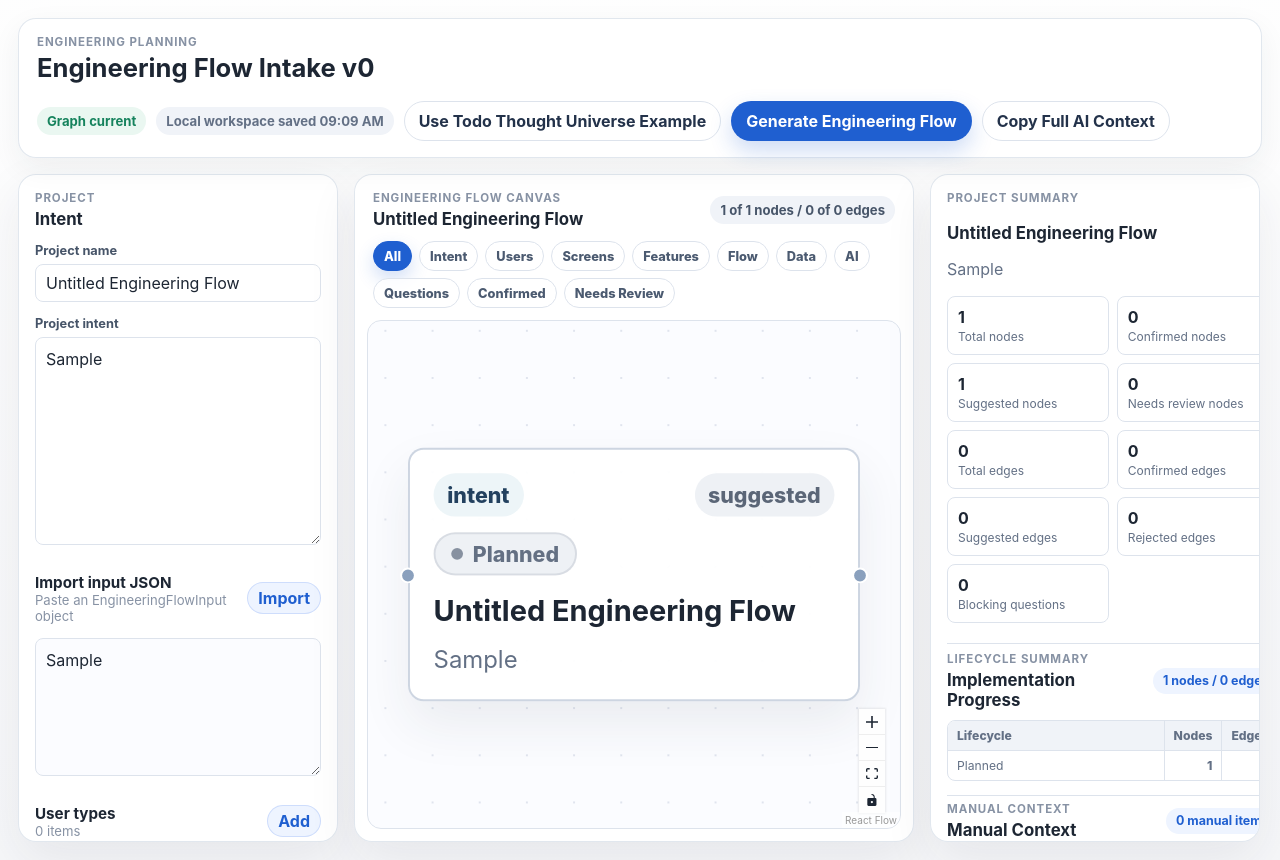
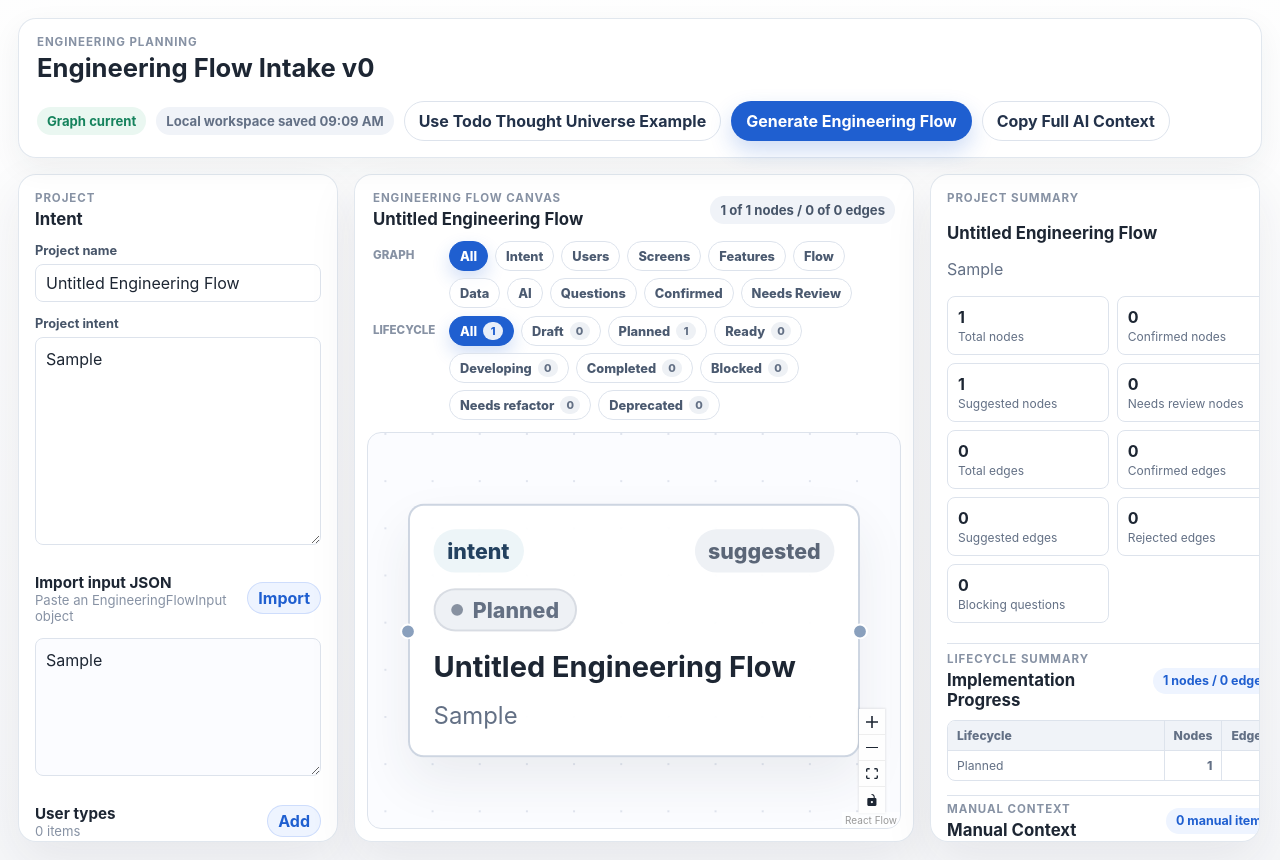
Before and after one commit to sean0900108489-cpu/EFlow, a React (Vite) app: page / in a window 1280 px wide. Both pictures are taken after typing "Sample", "Sample", "Sample", "Sample" into the empty fields and a click on the button "Generate Engineering Flow". Built offline with nearby package versions, Linux system fonts and the light colour scheme.

Commit message:
Add lifecycle canvas filters

```diff
--- a/src/components/graph/EngineeringFlowCanvas.tsx
+++ b/src/components/graph/EngineeringFlowCanvas.tsx
@@ -7,9 +7,13 @@ import {
   type NodeChange,
   type NodeMouseHandler,
 } from "@xyflow/react";
-import { useMemo, useState } from "react";
+import { useEffect, useMemo, useState } from "react";
 import "@xyflow/react/dist/style.css";
 import type { EngineeringFlowGraph } from "../../types/engineeringFlow";
+import {
+  LIFECYCLE_STATUSES,
+  type LifecycleStatus,
+} from "../../types/eflowCommand";
 import { toReactFlowEdges, toReactFlowNodes } from "../../lib/graphAdapters";
 import { EngineeringNodeCard } from "./EngineeringNodeCard";
 
@@ -54,6 +58,27 @@ const canvasFilters: Array<{ id: CanvasFilter; label: string }> = [
   { id: "needs_review", label: "Needs Review" },
 ];
 
+type LifecycleCanvasFilter = "all" | LifecycleStatus;
+
+const lifecycleFilterLabels: Record<LifecycleStatus, string> = {
+  draft: "Draft",
+  planned: "Planned",
+  ready: "Ready",
+  developing: "Developing",
+  completed: "Completed",
+  blocked: "Blocked",
+  needs_refactor: "Needs refactor",
+  deprecated: "Deprecated",
+};
+
+const lifecycleFilters: Array<{ id: LifecycleCanvasFilter; label: string }> = [
+  { id: "all", label: "All" },
+  ...LIFECYCLE_STATUSES.map((status) => ({
+    id: status,
+    label: lifecycleFilterLabels[status],
+  })),
+];
+
 export function EngineeringFlowCanvas({
   graph,
   selectedNodeId,
@@ -64,25 +89,33 @@ export function EngineeringFlowCanvas({
   onNodePositionChange,
 }: EngineeringFlowCanvasProps) {
   const [activeFilter, setActiveFilter] = useState<CanvasFilter>("all");
+  const [activeLifecycleFilter, setActiveLifecycleFilter] =
+    useState<LifecycleCanvasFilter>("all");
+
+  const lifecycleCounts = useMemo(() => {
+    const counts = Object.fromEntries(
+      LIFECYCLE_STATUSES.map((status) => [status, 0]),
+    ) as Record<LifecycleStatus, number>;
+
+    graph?.nodes.forEach((node) => {
+      counts[getDisplayedLifecycleStatus(node)] += 1;
+    });
+
+    return counts;
+  }, [graph]);
 
   const filteredDomainNodes = useMemo(() => {
     if (!graph) return [];
 
     return graph.nodes.filter((node) => {
-      if (activeFilter === "all") return true;
-      if (activeFilter === "intent") return node.type === "intent";
-      if (activeFilter === "users") return node.type === "user";
-      if (activeFilter === "screens") return node.type === "screen";
-      if (activeFilter === "features") return node.type === "feature";
-      if (activeFilter === "flow") return node.type === "flow_step";
-      if (activeFilter === "data") return node.type === "data_object";
-      if (activeFilter === "ai") return node.type === "ai_task";
-      if (activeFilter === "questions") return node.type === "question";
-      if (activeFilter === "confirmed") return node.status === "confirmed";
-      if (activeFilter === "needs_review") return node.status === "needs_review";
-      return true;
+      const matchesGraphFilter = matchesCanvasFilter(node, activeFilter);
+      const matchesLifecycleFilter =
+        activeLifecycleFilter === "all" ||
+        getDisplayedLifecycleStatus(node) === activeLifecycleFilter;
+
+      return matchesGraphFilter && matchesLifecycleFilter;
     });
-  }, [activeFilter, graph]);
+  }, [activeFilter, activeLifecycleFilter, graph]);
 
   const visibleNodeIds = useMemo(
     () => new Set(filteredDomainNodes.map((node) => node.id)),
@@ -100,6 +133,28 @@ export function EngineeringFlowCanvas({
       ),
     };
   }, [filteredDomainNodes, graph, visibleNodeIds]);
+
+  useEffect(() => {
+    if (!filteredGraph) return;
+
+    if (selectedNodeId && !visibleNodeIds.has(selectedNodeId)) {
+      onClearSelection();
+      return;
+    }
+
+    if (
+      selectedEdgeId &&
+      !filteredGraph.edges.some((edge) => edge.id === selectedEdgeId)
+    ) {
+      onClearSelection();
+    }
+  }, [
+    filteredGraph,
+    onClearSelection,
+    selectedEdgeId,
+    selectedNodeId,
+    visibleNodeIds,
+  ]);
 
   if (!graph) {
     return (
@@ -154,17 +209,44 @@ export function EngineeringFlowCanvas({
             {graph.edges.length} edges
           </span>
         </div>
-        <div className="canvas-filter-row" aria-label="Canvas filters">
+        <div className="canvas-filter-stack" aria-label="Canvas filters">
+          <div className="canvas-filter-group">
+            <span className="canvas-filter-label">Graph</span>
+            <div className="canvas-filter-row" aria-label="Graph filters">
               {canvasFilters.map((filter) => (
                 <button
                   className={`filter-chip ${activeFilter === filter.id ? "is-active" : ""}`}
                   key={filter.id}
+                  data-graph-filter={filter.id}
                   type="button"
                   onClick={() => setActiveFilter(filter.id)}
                 >
                   {filter.label}
                 </button>
               ))}
+            </div>
+          </div>
+          <div className="canvas-filter-group">
+            <span className="canvas-filter-label">Lifecycle</span>
+            <div className="canvas-filter-row" aria-label="Lifecycle filters">
+              {lifecycleFilters.map((filter) => (
+                <button
+                  className={`filter-chip ${activeLifecycleFilter === filter.id ? "is-active" : ""}`}
+                  key={filter.id}
+                  data-lifecycle-filter={filter.id}
+                  type="button"
+                  onClick={() => setActiveLifecycleFilter(filter.id)}
+                >
+                  <span>{filter.label}</span>
+                  <span className="filter-chip-count">
+                    {filter.id === "all"
+                      ? graph.nodes.length
+                      : lifecycleCounts[filter.id]}
+                  </span>
+                </button>
+              ))}
+            </div>
+          </div>
         </div>
         <div className="react-flow-shell">
           <ReactFlow
@@ -187,3 +269,27 @@ export function EngineeringFlowCanvas({
     </ReactFlowProvider>
   );
 }
+
+function matchesCanvasFilter(
+  node: EngineeringFlowGraph["nodes"][number],
+  activeFilter: CanvasFilter,
+): boolean {
+  if (activeFilter === "all") return true;
+  if (activeFilter === "intent") return node.type === "intent";
+  if (activeFilter === "users") return node.type === "user";
+  if (activeFilter === "screens") return node.type === "screen";
+  if (activeFilter === "features") return node.type === "feature";
+  if (activeFilter === "flow") return node.type === "flow_step";
+  if (activeFilter === "data") return node.type === "data_object";
+  if (activeFilter === "ai") return node.type === "ai_task";
+  if (activeFilter === "questions") return node.type === "question";
+  if (activeFilter === "confirmed") return node.status === "confirmed";
+  if (activeFilter === "needs_review") return node.status === "needs_review";
+  return true;
+}
+
+function getDisplayedLifecycleStatus(
+  node: EngineeringFlowGraph["nodes"][number],
+): LifecycleStatus {
+  return node.lifecycleStatus ?? "planned";
+}
--- a/src/styles/components.css
+++ b/src/styles/components.css
@@ -348,14 +348,38 @@
   white-space: nowrap;
 }
 
-.canvas-filter-row {
-  display: flex;
-  flex-wrap: wrap;
-  gap: 7px;
+.canvas-filter-stack {
+  display: grid;
+  gap: 8px;
   padding: 0 6px;
 }
 
+.canvas-filter-group {
+  display: flex;
+  align-items: flex-start;
+  gap: 8px;
+}
+
+.canvas-filter-label {
+  flex: 0 0 68px;
+  padding-top: 7px;
+  color: var(--muted-soft);
+  font-size: 0.72rem;
+  font-weight: 850;
+  text-transform: uppercase;
+}
+
+.canvas-filter-row {
+  display: flex;
+  flex: 1 1 auto;
+  flex-wrap: wrap;
+  gap: 7px;
+}
+
 .filter-chip {
+  display: inline-flex;
+  align-items: center;
+  gap: 6px;
   min-height: 30px;
   padding: 5px 10px;
   border: 1px solid var(--line);
@@ -371,6 +395,25 @@
   background: #1f5fd0;
   border-color: #1f5fd0;
   box-shadow: 0 8px 18px rgba(31, 95, 208, 0.2);
+}
+
+.filter-chip-count {
+  display: inline-flex;
+  align-items: center;
+  justify-content: center;
+  min-width: 20px;
+  height: 18px;
+  padding: 0 6px;
+  border-radius: 999px;
+  color: #637085;
+  background: #eef1f5;
+  font-size: 0.68rem;
+  font-weight: 850;
+}
+
+.filter-chip.is-active .filter-chip-count {
+  color: #1f5fd0;
+  background: rgba(255, 255, 255, 0.9);
 }
 
 .react-flow-shell {
```
Also changed, not shown: 1 other file (tests, documents, lock files or other folders). Lines whose indentation alone changed are shown as unchanged.
